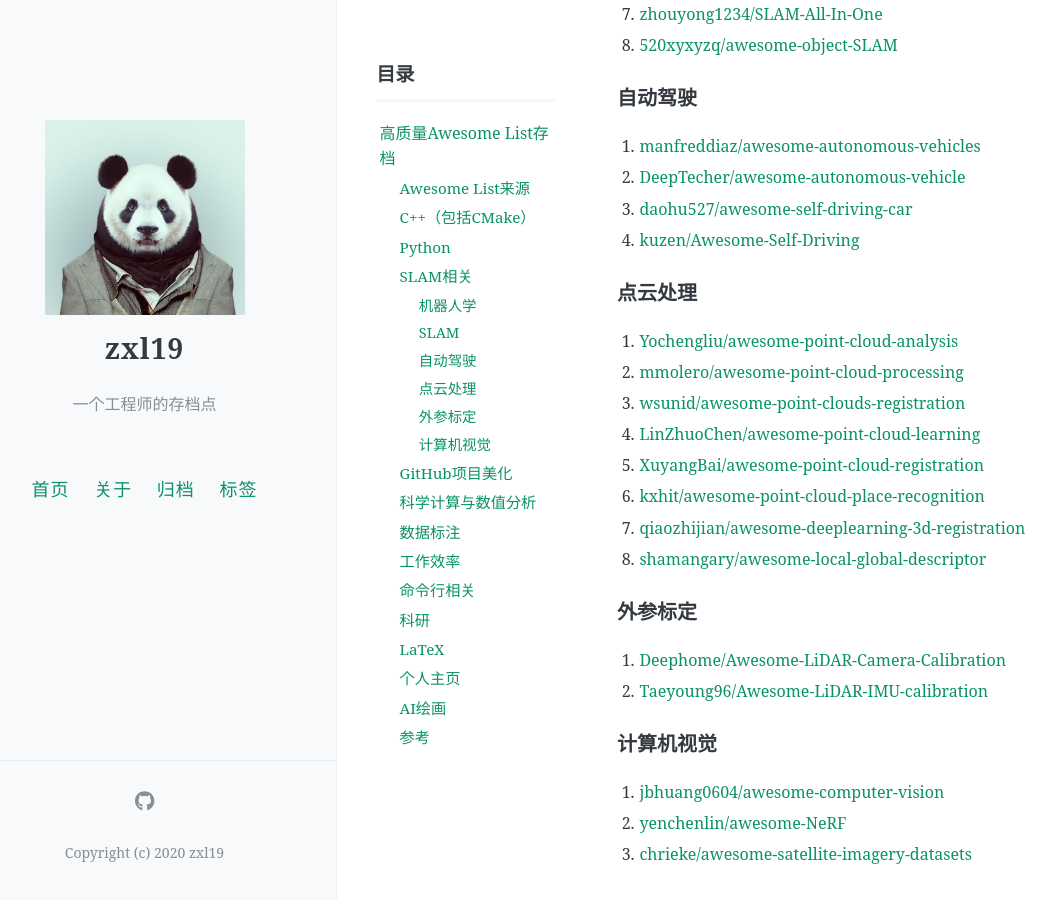
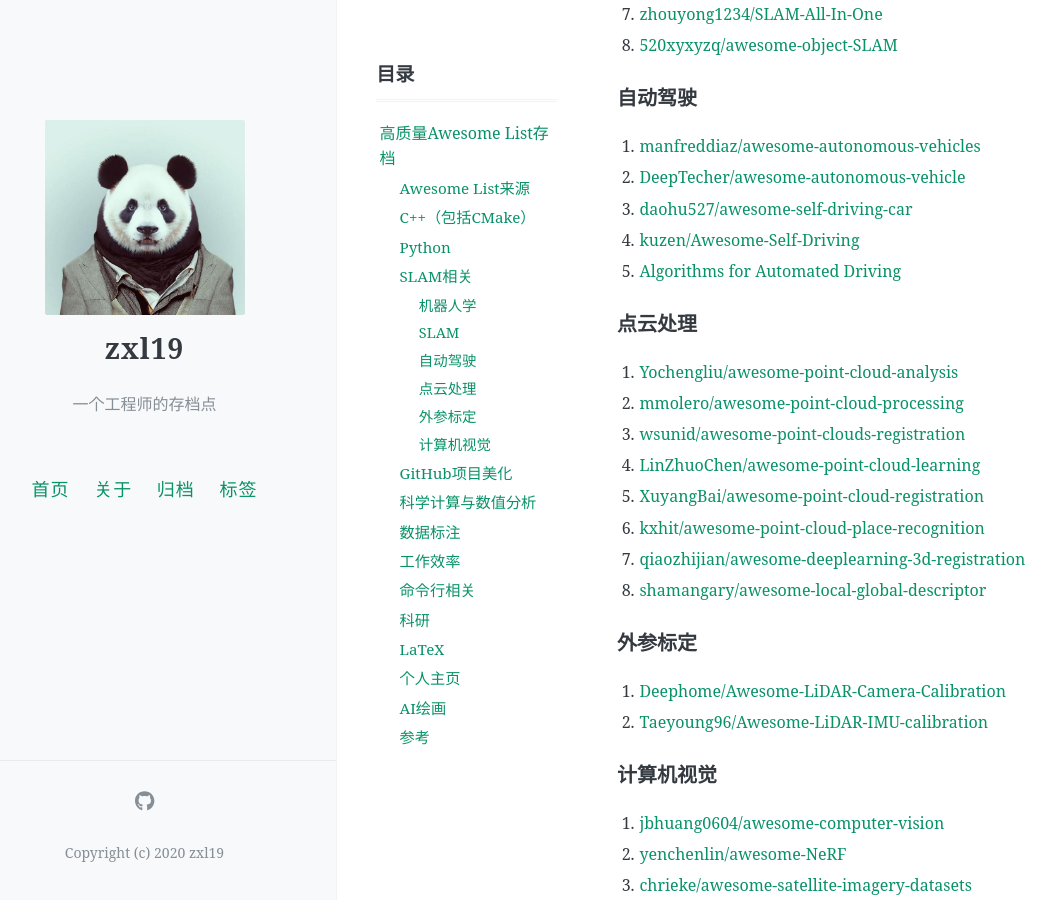
Before and after one commit to zxl19/zxl19.github.io, a Jekyll site: the page built from _posts/2021-05-31-awesome-list.md, in a window 1280 px wide and 900 px high, scrolled down 1444 px. Shown: the whole window, without its empty margins (47-1103 px from the left). Built offline with Jekyll 4.4.1, drawn with Linux system fonts in a browser that asks for light colours; comment, search, counter and statistics services are not loaded.

Commit message:
Update 2021-05-31-awesome-list.md

```diff
--- a/_posts/2021-05-31-awesome-list.md
+++ b/_posts/2021-05-31-awesome-list.md
@@ -66,6 +66,7 @@ The main repository serves as a curated list of awesome lists.
 2. [DeepTecher/awesome-autonomous-vehicle](https://github.com/DeepTecher/awesome-autonomous-vehicle)
 3. [daohu527/awesome-self-driving-car](https://github.com/daohu527/awesome-self-driving-car)
 4. [kuzen/Awesome-Self-Driving](https://github.com/kuzen/Awesome-Self-Driving)
+5. [Algorithms for Automated Driving](https://thomasfermi.github.io/Algorithms-for-Automated-Driving/Introduction/intro.html)
 
 ### 点云处理
 
```
